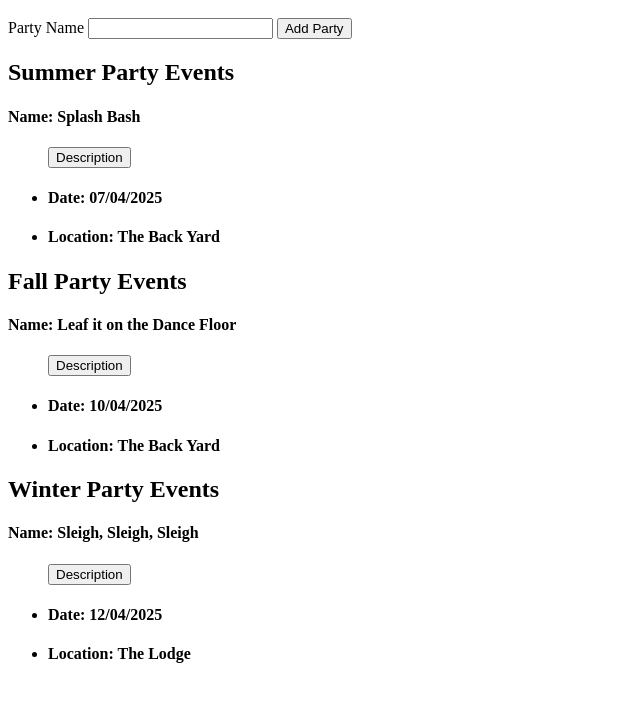
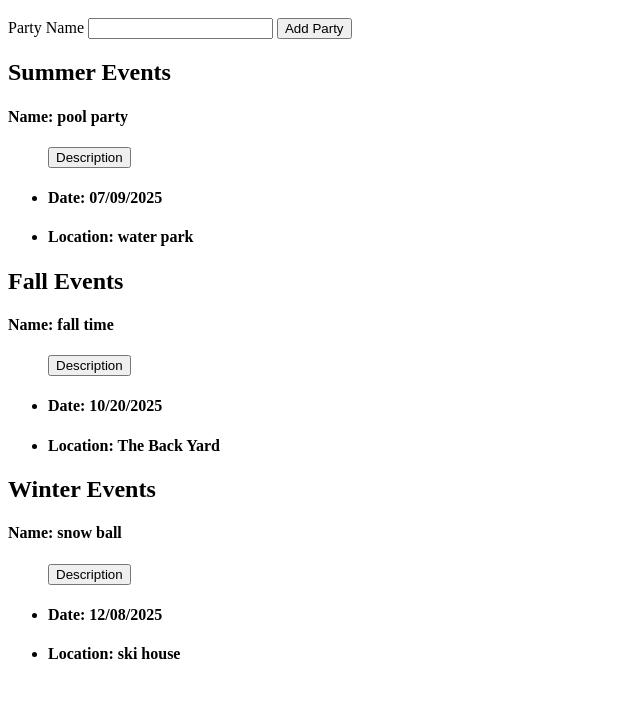
Before and after one commit to DarrenLewis13/unit2.partyplanner, a plain HTML site: page index.html in a window 1280 px wide. Shown: the part 48-750 px from the top of the page, without its empty margins (0-640 px from the left). Drawn offline with Linux system fonts and the light colour scheme.

Commit message:
added winter event, initial commit

```diff
--- a/index.html
+++ b/index.html
@@ -2,6 +2,7 @@
     <head>
         <title>Party Planner</title>
         <script src="./index.js" defer></script>
+
     </head>
     <body>
       <h1>Party Planner</h1>
@@ -11,30 +12,30 @@
         <button>Add Party</button>
       </form>
       <main>
-       <h2>Summer Party Events</h2>
-       <h4>Name: Splash Bash</h4>
+       <h2>Summer Events</h2>
+       <h4>Name: pool party</h4>
        <ul>
         <button>Description</button>
-        <li><h4>Date: 07/04/2025</h4></li>
+        <li><h4>Date: 07/09/2025</h4></li>
+        <li><h4>Location: water park</h4></li>
+
+       </ul>
+
+       <h2>Fall  Events</h2>
+       <h4>Name: fall time </h4>
+       <ul>
+        <button>Description</button>
+        <li><h4>Date: 10/20/2025</h4></li>
         <li><h4>Location: The Back Yard</h4></li>
 
        </ul>
 
-       <h2>Fall Party Events</h2>
-       <h4>Name: Leaf it on the Dance Floor</h4>
-       <ul>
-        <button>Description</button>
-        <li><h4>Date: 10/04/2025</h4></li>
-        <li><h4>Location: The Back Yard</h4></li>
-
-       </ul>
-
-       <h2>Winter Party Events</h2>
-        <h4>Name: Sleigh, Sleigh, Sleigh</h4>
+       <h2>Winter Events</h2>
+        <h4>Name: snow ball</h4>
       <ul>
         <button>Description</button>
-        <li><h4>Date: 12/04/2025</h4></li>
-        <li><h4>Location: The Lodge</h4></li>
+        <li><h4>Date: 12/08/2025</h4></li>
+        <li><h4>Location: ski house</h4></li>
 
       </ul>
 
--- a/index.js
+++ b/index.js
@@ -1,7 +1,7 @@
 // grab the form
 const form = document.querySelector(`form`);
 
-//when the form is submitted we need an event listener
+//after submitting,  we need an event listener
 form.addEventListener (`submit`,  async (event) => {
     event.preventDefault();
 
@@ -19,12 +19,12 @@ form.addEventListener (`submit`,  async (event) => {
  //create a new list item
  const partyLI = document.createElement(`li`);
 
- //put party info in the list item
+
 partyLI.innterhtml = `
  <h4>${newPartyData.name}</h4
 
 `
-//grab the ul
+
 const ul = document.querySelector(`ul`);
 console.log(ul);
 
```
